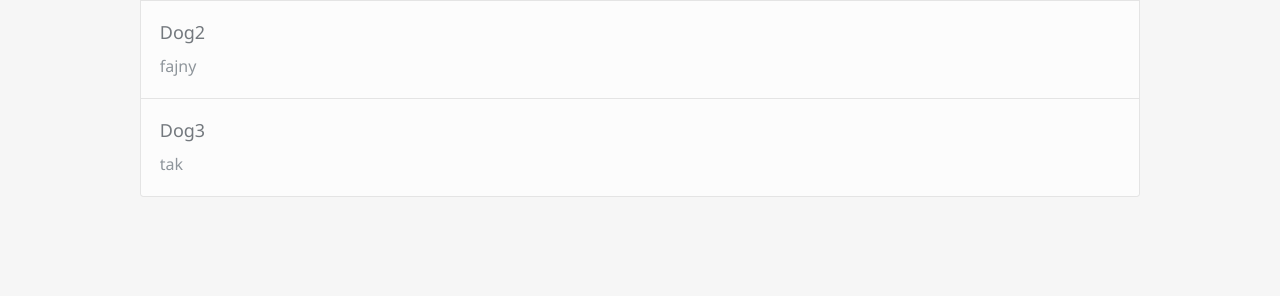
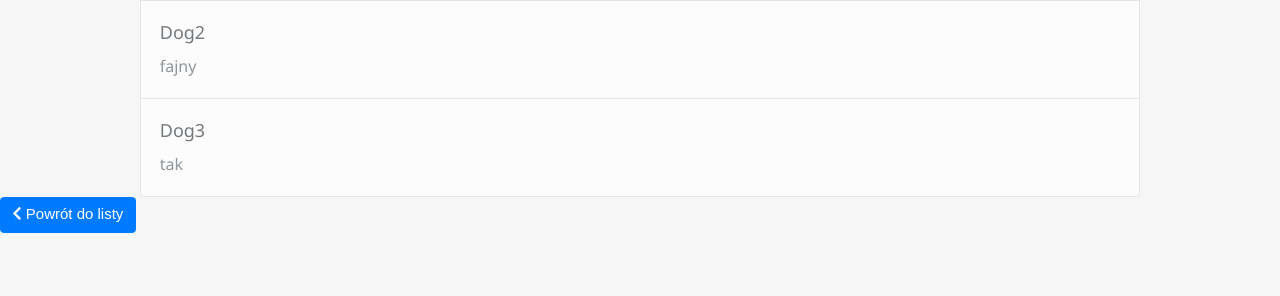
Before and after one commit to JachuPL/CollectionManager, a Django app: page /13/ in a window 1280 px wide. Shown: the part 372-668 px from the top of the page. Run offline with Django 3.2, Linux system fonts and the light colour scheme; data comes from the database, SQL or seed files in the repository; some libraries are stand-ins or nearby versions; some web fonts are replaced.

Commit message:
Added "go back to list" button in collection details view

```diff
--- a/collectionsapp/templates/collections/detail.html
+++ b/collectionsapp/templates/collections/detail.html
@@ -60,8 +60,13 @@
             <p>Kolekcja nie zawiera przedmiotów.</p>
         {% endif %}
 
+    </div>
+    <div>
+        <a class="btn btn-primary" href="{% url 'collections:index' %}">
+            <i class="fas fa-chevron-left"></i>&nbsp;Powrót do listy
+        </a>
         {% if user == collection.user %}
-            <a class="btn btn-default btn-success" href="{% url 'collections:create_item' collection.id %}">
+            <a class="btn btn-success" href="{% url 'collections:create_item' collection.id %}">
                 <i class="fas fa-plus"></i>&nbsp;Dodaj&nbsp;przedmiot
             </a>
         {% endif %}
```
